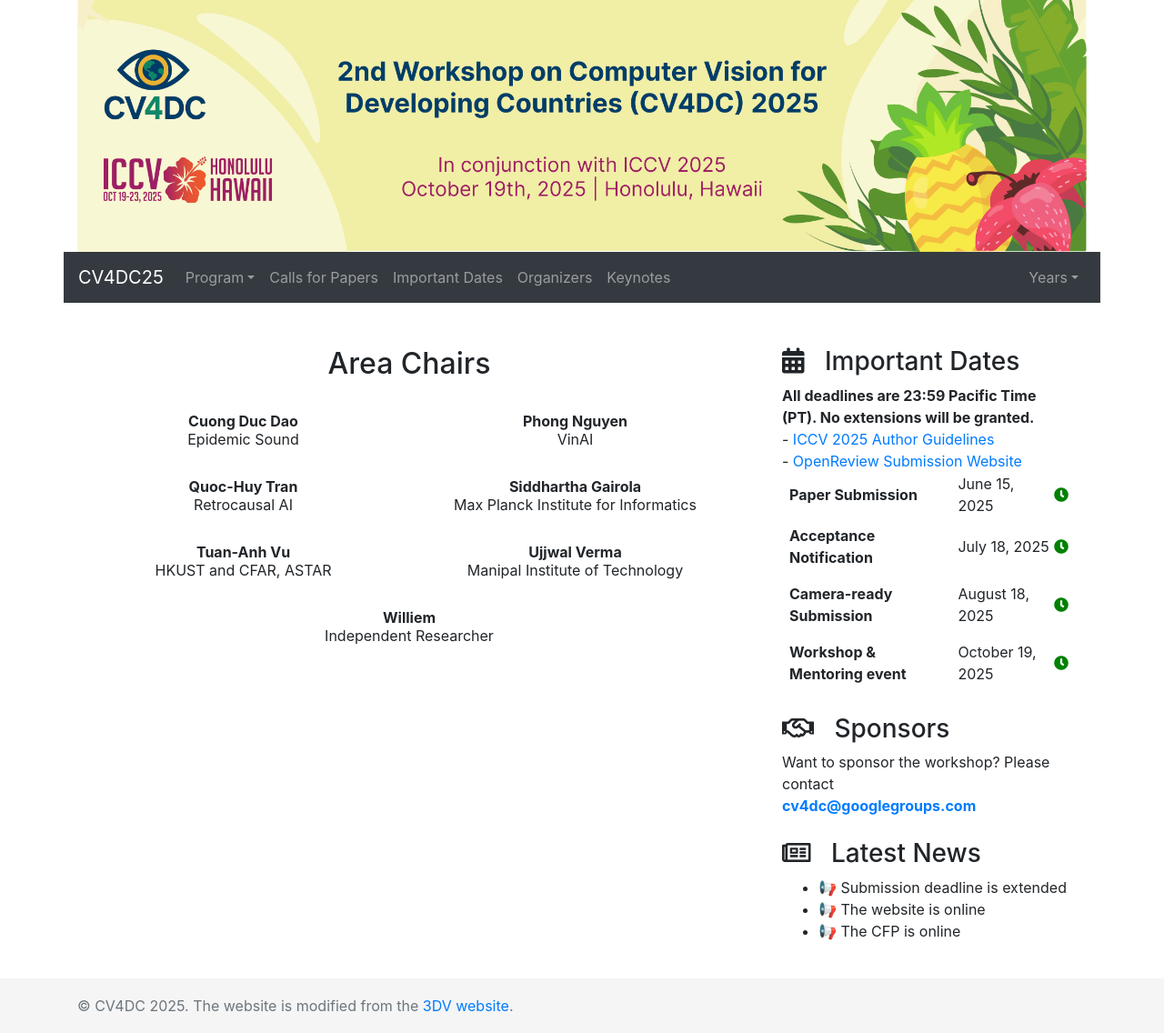
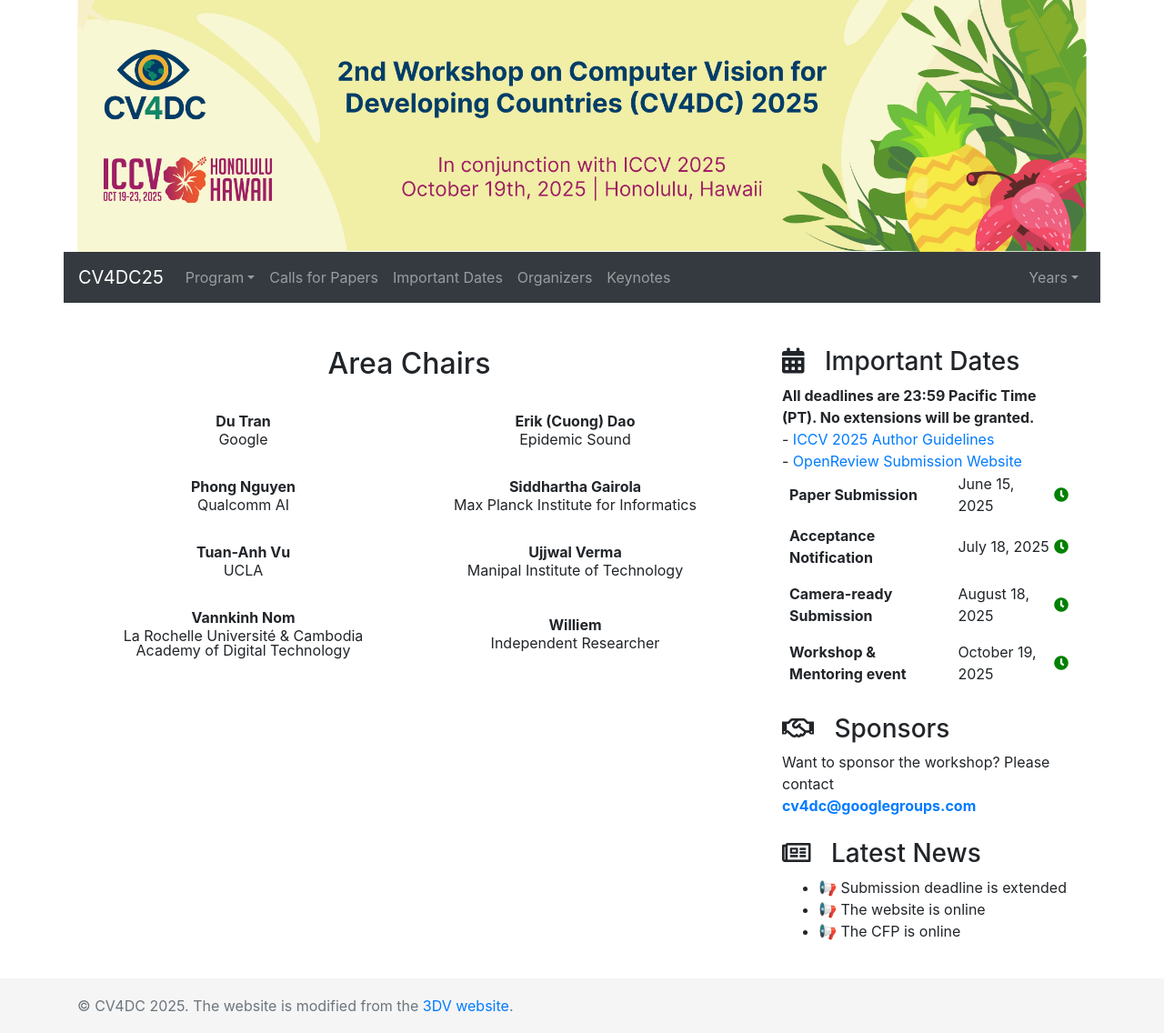
Before and after one commit to cv4dc/cv4dc.github.io, a Jekyll site: the page built from 2025/area-chairs.md, in a window 1280 px wide. Shown: the whole page at 91% size. Built offline with Jekyll 4.4.1, drawn with Linux system fonts in a browser that asks for light colours; nearby versions of some CDN libraries; comment, search, counter and statistics services are not loaded.

Commit message:
update organisers

```diff
--- a/_data/area-chairs.yml
+++ b/_data/area-chairs.yml
@@ -1,18 +1,22 @@
 2025:
-- name: Cuong Duc Dao
+- name: Du Tran
+  affiliation: Google
+- name: Erik (Cuong) Dao
   affiliation: Epidemic Sound
-- name: Quoc-Huy Tran
-  affiliation: Retrocausal AI
+# - name: Quoc-Huy Tran
+#   affiliation: Retrocausal AI
 - name: Phong Nguyen
-  affiliation: VinAI
+  affiliation: Qualcomm AI
 - name: Tuan-Anh Vu
-  affiliation: HKUST and CFAR, ASTAR
+  affiliation: UCLA
 - name: Siddhartha Gairola
   affiliation: Max Planck Institute for Informatics
 - name: Williem
   affiliation: Independent Researcher
 - name: Ujjwal Verma
   affiliation: Manipal Institute of Technology
+- name: Vannkinh Nom
+  affiliation: La Rochelle Université & Cambodia Academy of Digital Technology
 
 2024:
 - name: Cuong Duc Dao
--- a/_data/organisers.yml
+++ b/_data/organisers.yml
@@ -11,12 +11,12 @@
       affiliation: Epidemic Sound, 🇸🇪
       url: https://www.erikdao.com/about/
       image: img/2024/people/cuong.png
-    - name: Quoc-Huy Tran
-      affiliation: Retrocausal AI, 🇺🇸
-      url: https://scholar.google.com.au/citations?user=8JbK0V8AAAAJ&hl=en
-      image: img/2024/people/huy.png
+    # - name: Quoc-Huy Tran
+    #   affiliation: Retrocausal AI, 🇺🇸
+    #   url: https://scholar.google.com.au/citations?user=8JbK0V8AAAAJ&hl=en
+    #   image: img/2024/people/huy.png
     - name: Phong Nguyen
-      affiliation: VinAI, 🇻🇳
+      affiliation: Qualcomm AI, 🇻🇳
       url: https://phongnhhn.info/
       image: img/2024/people/phong.png
     - name: Tuan-Anh Vu
@@ -35,6 +35,10 @@
       affiliation: Manipal Institute of Technology, 🇮🇳
       url: https://uverma.github.io/
       image: img/2024/people/ujjwal.png
+    - name: Vannkinh Nom
+      affiliation: La Rochelle Université, 🇫🇷 & Cambodia Academy of Digital Technology, 🇰🇭
+      url: https://scholar.google.com/citations?user=xyl99EYAAAAJ&hl=en
+      image: img/2025/people/vannkinh.jpg
 
 2024:
  - section:
```
Also changed, not shown: README.md, img/2025/people/vannkinh.jpg (added).
